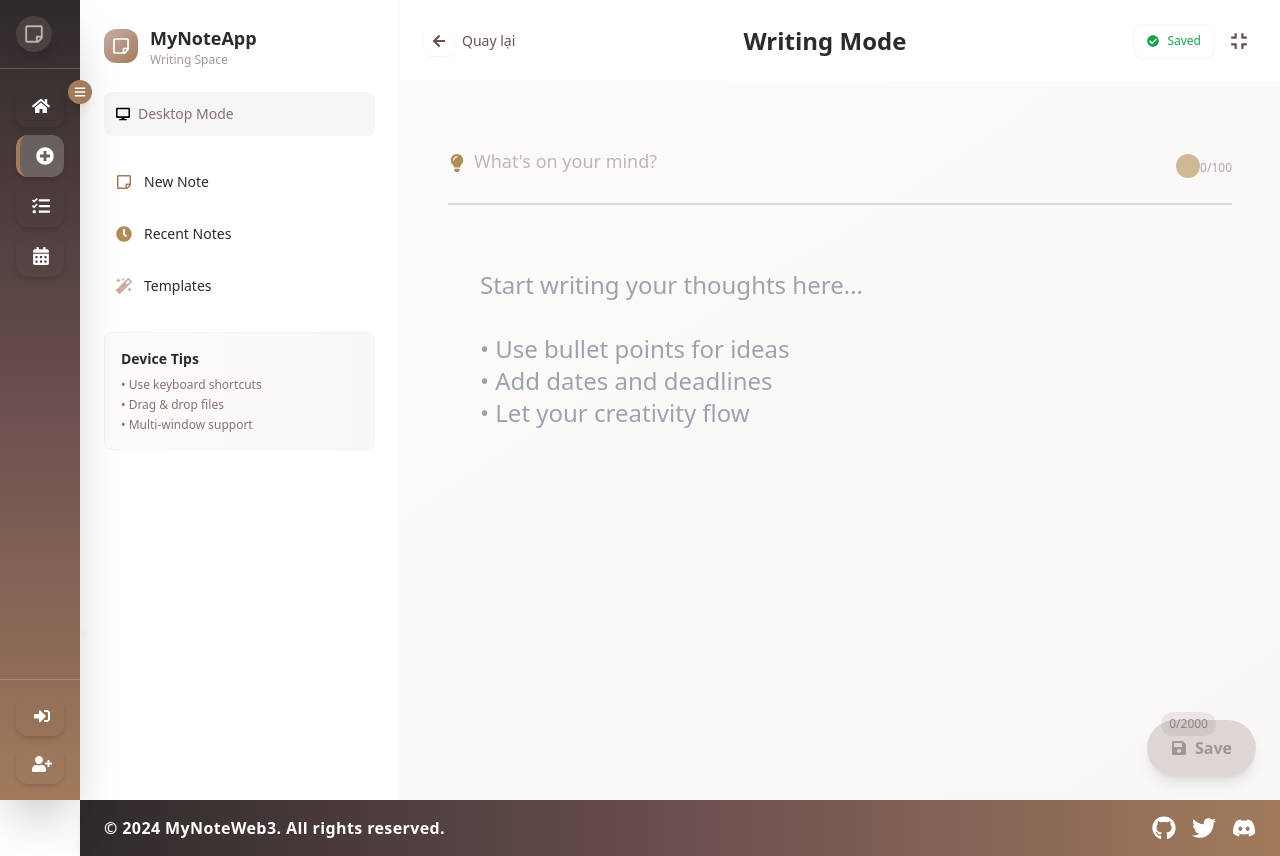
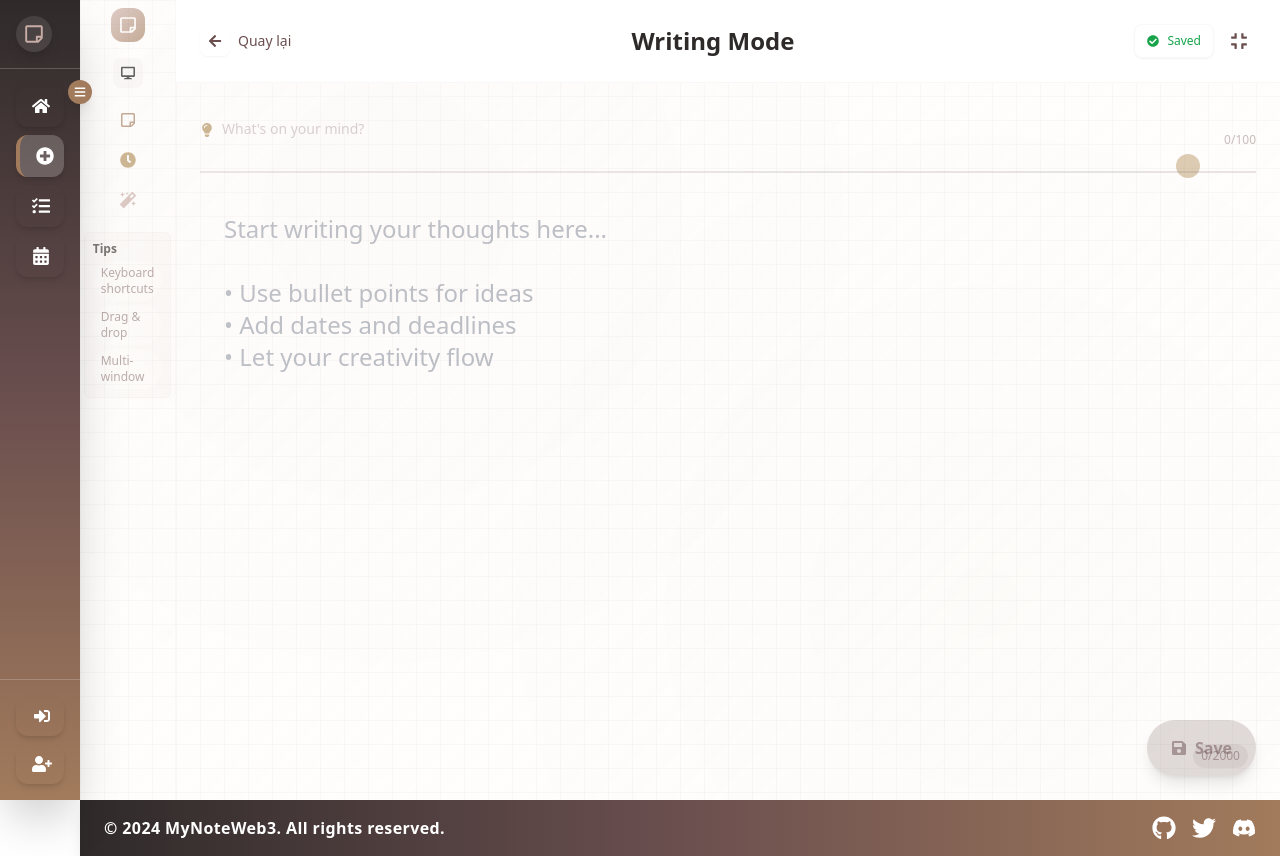
Before and after one commit to NNTN32/NotesWeb_FE, a React (Vite) app in the folder mynotewebapp/: page /create in a window 1280 px wide. Both pictures are taken after a click on the button 1239 px from the left and 52 px from the top of the page. Built offline with nearby package versions, Linux system fonts and the light colour scheme.

Commit message:
Design toggle of page NoteForm & background event fullscreen Note

```diff
--- a/mynotewebapp/src/pages/users/NoteForm.jsx
+++ b/mynotewebapp/src/pages/users/NoteForm.jsx
@@ -30,6 +30,50 @@ const FORM_CONFIG = {
   SIDEBAR_AUTO_CLOSE_DELAY: 2000, // 2 seconds
   AUTO_SAVE_SUCCESS_DISPLAY_TIME: 1000 // 1 second
 };
+
+// Fullscreen layout constants for better maintainability
+const FULLSCREEN_CONFIG = {
+  SIDEBAR_WIDTH: {
+    DEFAULT: 'w-16',
+    SM: 'sm:w-18',
+    LG: 'lg:w-20',
+    XL: 'xl:w-24'
+  },
+  CONTENT_PADDING: {
+    DEFAULT: 'p-1',
+    SM: 'sm:p-2',
+    MD: 'md:p-3',
+    LG: 'lg:p-4',
+    XL: 'xl:p-6'
+  },
+  TITLE_TEXT_SIZE: {
+    DEFAULT: 'text-lg',
+    SM: 'sm:text-xl',
+    MD: 'md:text-2xl',
+    LG: 'lg:text-3xl',
+    XL: 'xl:text-4xl'
+  },
+  CONTENT_TEXT_SIZE: {
+    DEFAULT: 'text-sm',
+    SM: 'sm:text-base',
+    MD: 'md:text-lg',
+    LG: 'lg:text-xl',
+    XL: 'xl:text-2xl'
+  }
+};
+
+// Background configuration for consistent appearance
+const BACKGROUND_CONFIG = {
+  // Use the same background for both fullscreen and normal mode
+  // This ensures visual consistency and maintains the grid pattern across all states
+  MAIN_BACKGROUND: 'min-h-screen bg-white transition-all duration-300 notes-bg'
+};
+
+// Helper functions for cleaner code
+const getFullscreenClasses = (baseClasses, fullscreenClasses) => (isFullscreen) =>
+  isFullscreen ? fullscreenClasses : baseClasses;
+
+const getResponsiveClasses = (config) => Object.values(config).join(' ');
 
 // Debug configuration
 const DEBUG_CONFIG = {
@@ -184,14 +228,55 @@ const FloatingElements = ({ deviceType }) => {
   );
 };
 
-// Collapsible sidebar component
-const CollapsibleSidebar = ({ isOpen, onToggle, deviceType }) => {
+// Collapsible sidebar component with fullscreen optimization
+const CollapsibleSidebar = ({ isOpen, onToggle, deviceType, isFullscreen }) => {
   const getDeviceIcon = () => {
     switch (deviceType) {
       case 'mobile': return <FaMobile className="text-sm" />;
       case 'tablet': return <FaTablet className="text-sm" />;
       default: return <FaDesktop className="text-sm" />;
     }
+  };
+
+  // Device Tips component with compact and full layouts
+  // This component adapts based on fullscreen mode for better space utilization
+  const DeviceTips = ({ isCompact = false }) => {
+    // Device-specific tips for better user experience
+    const tips = {
+      mobile: ['Tap to focus', 'Swipe to navigate', 'Voice input'],
+      tablet: ['Apple Pencil', 'Split screen', 'Pinch to zoom'],
+      desktop: ['Keyboard shortcuts', 'Drag & drop', 'Multi-window']
+    };
+
+    const currentTips = tips[deviceType] || tips.desktop;
+
+    // Compact version for fullscreen mode - uses pill-style badges
+    if (isCompact) {
+      return (
+        <div className="p-2 rounded-md bg-gradient-to-r from-rose/5 to-terracotta/5 border border-rose/10">
+          <h3 className="font-semibold text-ink text-xs mb-1">Tips</h3>
+          <div className="flex flex-wrap gap-1">
+            {currentTips.map((tip, index) => (
+              <span key={index} className="text-xs text-coffee/70 bg-white/50 px-2 py-1 rounded-full">
+                {tip}
+              </span>
+            ))}
+          </div>
+        </div>
+      );
+    }
+
+    // Full version for normal mode - uses traditional list layout
+    return (
+      <div className="p-4 rounded-lg bg-gradient-to-r from-rose/5 to-terracotta/5 border border-rose/10">
+        <h3 className="font-semibold text-ink text-sm mb-2">Device Tips</h3>
+        <ul className="text-xs text-coffee/80 space-y-1">
+          {currentTips.map((tip, index) => (
+            <li key={index}>• {tip}</li>
+          ))}
+        </ul>
+      </div>
+    );
   };
 
   return (
@@ -207,11 +292,45 @@ const CollapsibleSidebar = ({ isOpen, onToggle, deviceType }) => {
       {/* Sidebar */}
       <div className={`
         fixed lg:relative top-0 left-0 h-full bg-white/95 backdrop-blur-sm border-r border-rose/10 z-50 lg:z-auto
-        transform transition-transform duration-300 ease-in-out
+        transform transition-all duration-300 ease-in-out
         ${isOpen ? 'translate-x-0' : '-translate-x-full lg:translate-x-0'}
-        w-64 sm:w-72 lg:w-80
+        ${isFullscreen ? getResponsiveClasses(FULLSCREEN_CONFIG.SIDEBAR_WIDTH) : 'w-64 sm:w-72 lg:w-80'}
       `}>
-        <div className="p-4 sm:p-6">
+        <div className={`${isFullscreen ? 'p-2' : 'p-4 sm:p-6'}`}>
+          {isFullscreen ? (
+            /* Compact fullscreen layout */
+            <div className="flex flex-col items-center space-y-4">
+              {/* App icon only */}
+              <div className="p-2 rounded-xl bg-gradient-to-br from-rose to-terracotta">
+                <FaRegStickyNote className="text-white text-lg" />
+              </div>
+
+              {/* Device icon */}
+              <div className="p-2 rounded-lg bg-coffee/5">
+                {getDeviceIcon()}
+              </div>
+
+              {/* Quick action icons */}
+              <div className="flex flex-col space-y-2">
+                <button className="p-2 rounded-lg hover:bg-rose/10 transition-colors" title="New Note">
+                  <FaRegStickyNote className="text-terracotta" />
+                </button>
+                <button className="p-2 rounded-lg hover:bg-rose/10 transition-colors" title="Recent Notes">
+                  <FaClock className="text-brass" />
+                </button>
+                <button className="p-2 rounded-lg hover:bg-rose/10 transition-colors" title="Templates">
+                  <FaMagic className="text-rose" />
+                </button>
+              </div>
+
+              {/* Compact Device Tips */}
+              <div className="mt-auto">
+                <DeviceTips isCompact={true} />
+              </div>
+            </div>
+          ) : (
+            /* Regular layout */
+            <>
               {/* Header */}
               <div className="flex items-center justify-between mb-6">
                 <div className="flex items-center gap-3">
@@ -253,33 +372,10 @@ const CollapsibleSidebar = ({ isOpen, onToggle, deviceType }) => {
                 </button>
               </div>
 
-          {/* Tips for current device */}
-          <div className="p-4 rounded-lg bg-gradient-to-r from-rose/5 to-terracotta/5 border border-rose/10">
-            <h3 className="font-semibold text-ink text-sm mb-2">Device Tips</h3>
-            <ul className="text-xs text-coffee/80 space-y-1">
-              {deviceType === 'mobile' && (
-                <>
-                  <li>• Tap to focus on writing</li>
-                  <li>• Swipe to navigate</li>
-                  <li>• Use voice input</li>
+              {/* Device Tips */}
+              <DeviceTips />
             </>
           )}
-              {deviceType === 'tablet' && (
-                <>
-                  <li>• Perfect for Apple Pencil</li>
-                  <li>• Use split screen</li>
-                  <li>• Pinch to zoom</li>
-                </>
-              )}
-              {deviceType === 'desktop' && (
-                <>
-                  <li>• Use keyboard shortcuts</li>
-                  <li>• Drag & drop files</li>
-                  <li>• Multi-window support</li>
-                </>
-              )}
-            </ul>
-          </div>
         </div>
       </div>
     </>
@@ -399,9 +495,9 @@ const ModernHeader = ({
   </div>
 );
 
-// Modern title input with floating label
+// Modern title input with floating label - optimized for fullscreen
 const ModernTitleInput = ({ title, onTitleChange, titleRef, isFullscreen, deviceType }) => (
-  <div className="relative mb-6 sm:mb-8">
+  <div className={`relative ${isFullscreen ? 'mb-4' : 'mb-6 sm:mb-8'}`}>
     <div className="relative">
       <input
         ref={titleRef}
@@ -411,7 +507,7 @@ const ModernTitleInput = ({ title, onTitleChange, titleRef, isFullscreen, device
           w-full bg-transparent border-0 border-b-2 border-coffee/20
           focus:border-terracotta focus:outline-none transition-all duration-300
           text-ink font-medium touch-manipulation
-          ${isFullscreen ? 'text-2xl sm:text-3xl lg:text-4xl py-4' :
+          ${isFullscreen ? `${getResponsiveClasses(FULLSCREEN_CONFIG.TITLE_TEXT_SIZE)} py-2 sm:py-3` :
             deviceType === 'mobile' ? 'text-lg py-3' :
             'text-xl sm:text-2xl lg:text-3xl py-3 sm:py-4'}
         `}
@@ -422,7 +518,7 @@ const ModernTitleInput = ({ title, onTitleChange, titleRef, isFullscreen, device
       <label className={`
         absolute left-0 transition-all duration-300 pointer-events-none
         ${title ? 'top-0 text-xs text-coffee/60' :
-          isFullscreen ? 'top-4 text-lg text-coffee/40' :
+          isFullscreen ? 'top-3 text-sm text-coffee/40' :
           'top-3 sm:top-4 text-sm sm:text-base text-coffee/40'}
       `}>
         <FaLightbulb className="inline mr-2 text-brass" />
@@ -435,7 +531,7 @@ const ModernTitleInput = ({ title, onTitleChange, titleRef, isFullscreen, device
   </div>
 );
 
-// Modern content area - clean and distraction-free
+// Modern content area - optimized for fullscreen writing
 const ModernContentArea = ({ content, onContentChange, contentRef, isFullscreen, deviceType }) => {
   const characterCount = content.length;
   const isNearLimit = characterCount > FORM_CONFIG.MAX_CONTENT_LENGTH * FORM_CONFIG.CONTENT_WARNING_THRESHOLD;
@@ -453,7 +549,7 @@ const ModernContentArea = ({ content, onContentChange, contentRef, isFullscreen,
             w-full h-full bg-transparent border-0 resize-none
             focus:outline-none text-ink leading-relaxed touch-manipulation
             ${isFullscreen ?
-              'text-lg sm:text-xl lg:text-2xl p-4 sm:p-6 lg:p-8' :
+              `${getResponsiveClasses(FULLSCREEN_CONFIG.CONTENT_TEXT_SIZE)} ${getResponsiveClasses(FULLSCREEN_CONFIG.CONTENT_PADDING)}` :
               deviceType === 'mobile' ?
                 'text-base p-4 min-h-[300px]' :
                 'text-base sm:text-lg lg:text-xl p-4 sm:p-6 lg:p-8 min-h-[400px] sm:min-h-[500px] lg:min-h-[600px]'
@@ -464,9 +560,13 @@ const ModernContentArea = ({ content, onContentChange, contentRef, isFullscreen,
           maxLength={FORM_CONFIG.MAX_CONTENT_LENGTH}
         />
 
-        {/* Character count - floating */}
+        {/* Character count - optimized for fullscreen */}
         <div className={`
-          absolute bottom-4 right-4 px-2 py-1 rounded-full text-xs transition-all duration-300
+          absolute transition-all duration-300 text-xs
+          ${isFullscreen ?
+            'bottom-2 right-2 px-2 py-1 rounded-full' :
+            'bottom-4 right-4 px-2 py-1 rounded-full'
+          }
           ${isNearLimit ? 'bg-red-100 text-red-600' : 'bg-coffee/10 text-coffee/60'}
         `}>
           {characterCount}/{FORM_CONFIG.MAX_CONTENT_LENGTH}
@@ -843,10 +943,7 @@ function NoteFormComponent() {
   }, [isFormValid, isFormDisabled, isLoading, hasUnsavedChanges, title.length, content.length]);
 
   return (
-    <div className={`
-      min-h-screen bg-white transition-all duration-300
-      ${isFullscreen ? 'bg-gradient-to-br from-rose/5 to-terracotta/5' : 'notes-bg'}
-    `}>
+    <div className={BACKGROUND_CONFIG.MAIN_BACKGROUND}>
       <FloatingElements deviceType={deviceType} />
 
       {/* Main layout container */}
@@ -856,6 +953,7 @@ function NoteFormComponent() {
           isOpen={sidebarOpen}
           onToggle={handleToggleSidebar}
           deviceType={deviceType}
+          isFullscreen={isFullscreen}
         />
 
         {/* Main content area */}
@@ -884,8 +982,8 @@ function NoteFormComponent() {
             >
               {/* Content container */}
               <div className={`
-                flex-1 flex flex-col p-4 sm:p-6 lg:p-8 xl:p-12
-                ${isFullscreen ? 'max-w-none' : 'max-w-4xl mx-auto w-full'}
+                flex-1 flex flex-col transition-all duration-300
+                ${isFullscreen ? `${getResponsiveClasses(FULLSCREEN_CONFIG.CONTENT_PADDING)} max-w-none w-full` : 'p-4 sm:p-6 lg:p-8 xl:p-12 max-w-4xl mx-auto w-full'}
               `}>
                 {/* Title input */}
                 <ModernTitleInput
```
Lines whose indentation alone changed are shown as unchanged.
